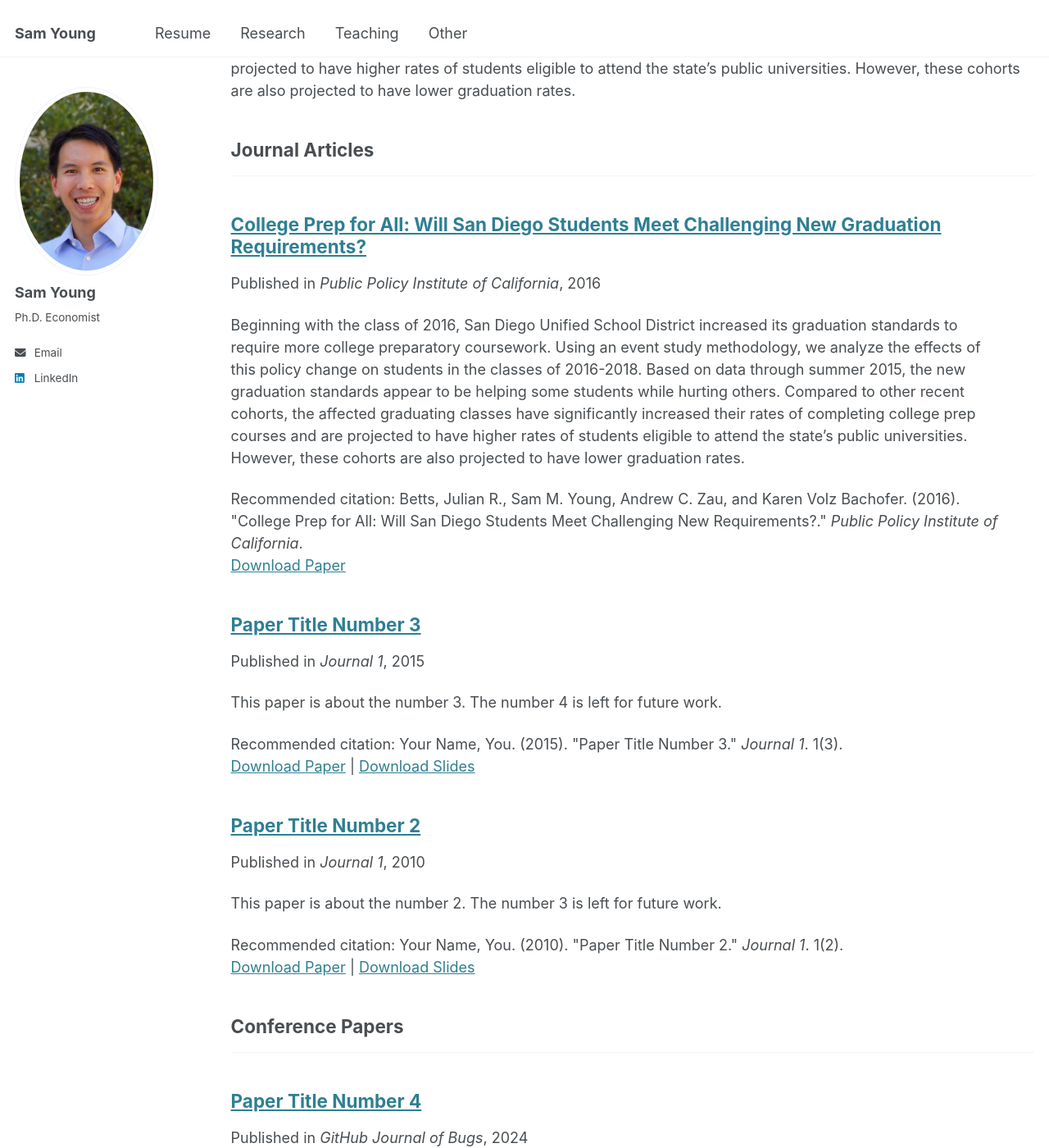
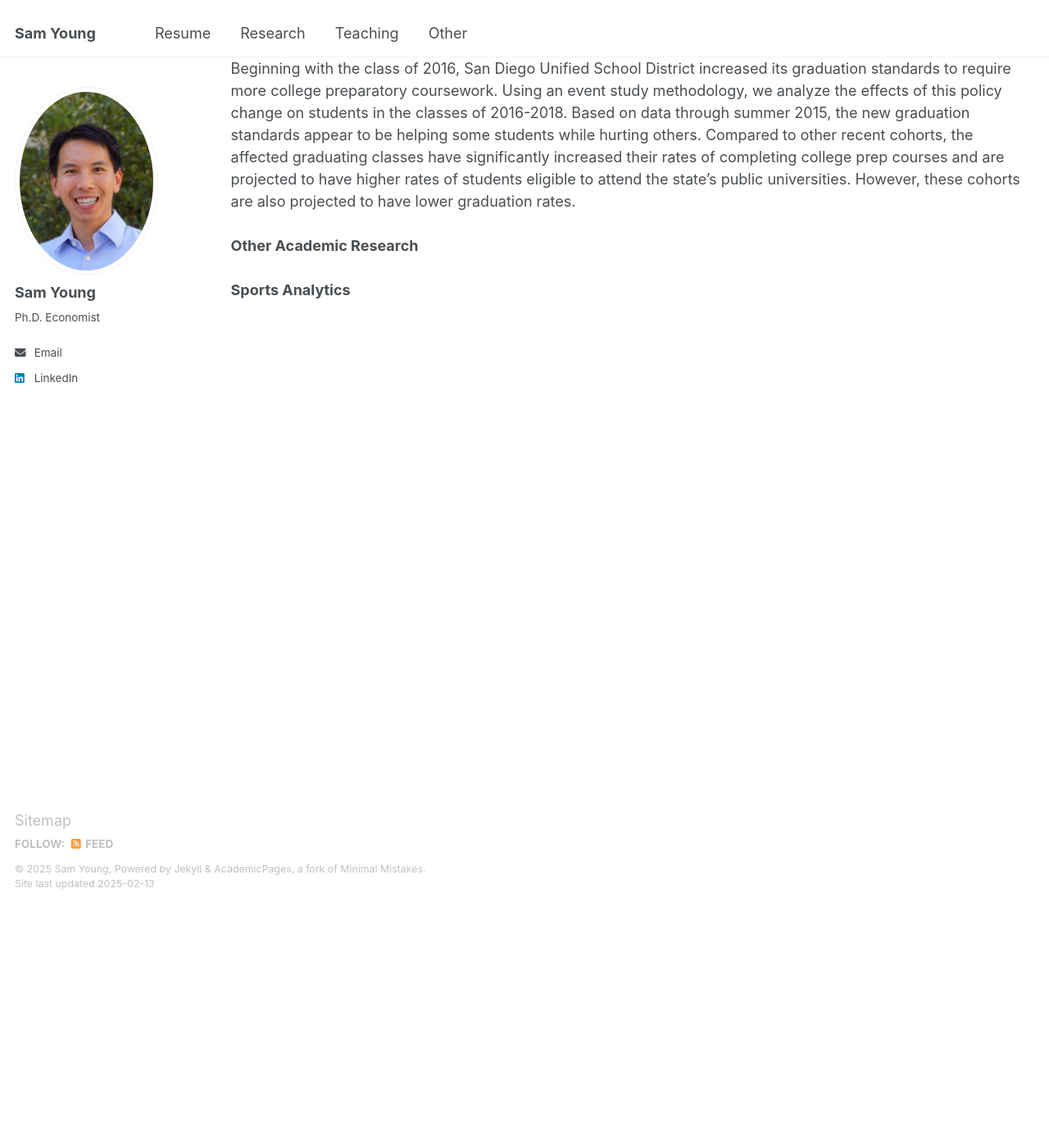
Before and after one commit to sam-young-econ/sam-young-econ.github.io, a Jekyll site: the page built from _pages/research.html, in a window 1280 px wide and 1400 px high, scrolled down 294 px. Shown: the whole window at 82% size. Built offline with Jekyll 4.4.1, drawn with Linux system fonts in a browser that asks for light colours; part of the change alters nothing that is shown; some of the changed text lies outside the part shown.

Commit message:
Set basic layout of Research page

```diff
--- a/_pages/research.html
+++ b/_pages/research.html
@@ -5,38 +5,18 @@ permalink: /research/
 author_profile: true
 ---
 
+<i>Please note: I am unable to share documents that I authored while at Amazon, due to the non-disclosure agreement (NDA) that was part of my employment.  However, this page shares papers that I wrote before joining Amazon, including both academic work and sports analytics.</i>
+
 <b>Publications</b>
-<br>
+<br><br>
 <a href="http://sam-young-econ.github.io/files/PPIC%20College%20Prep%20for%20All%20A-G.pdf">College Prep for All: Will San Diego Students Meet Challenging New Graduation Requirements?</a>
-<br>
+<br><br>
 Published in <i>Public Policy Institute of California</i>, April 2016
-<br>
+<br><br>
 Beginning with the class of 2016, San Diego Unified School District increased its graduation standards to require more college preparatory coursework. Using an event study methodology, we analyze the effects of this policy change on students in the classes of 2016-2018. Based on data through summer 2015, the new graduation standards appear to be helping some students while hurting others. Compared to other recent cohorts, the affected graduating classes have significantly increased their rates of completing college prep courses and are projected to have higher rates of students eligible to attend the state’s public universities. However, these cohorts are also projected to have lower graduation rates.
 
+<br><br>
+<b>Other Academic Research</b>
 
-{% if site.author.googlescholar %}
-  <div class="wordwrap">You can also find my articles on <a href="{{site.author.googlescholar}}">my Google Scholar profile</a>.</div>
-{% endif %}
-
-{% include base_path %}
-
-<!-- New style rendering if publication categories are defined -->
-{% if site.publication_category %}
-  {% for category in site.publication_category  %}
-    {% assign title_shown = false %}
-    {% for post in site.publications reversed %}
-      {% if post.category != category[0] %}
-        {% continue %}
-      {% endif %}
-      {% unless title_shown %}
-        <h2>{{ category[1].title }}</h2><hr />
-        {% assign title_shown = true %}
-      {% endunless %}
-      {% include archive-single.html %}
-    {% endfor %}
-  {% endfor %}
-{% else %}
-  {% for post in site.publications reversed %}
-    {% include archive-single.html %}
-  {% endfor %}
-{% endif %}
+<br><br>
+<b>Sports Analytics</b>
```
